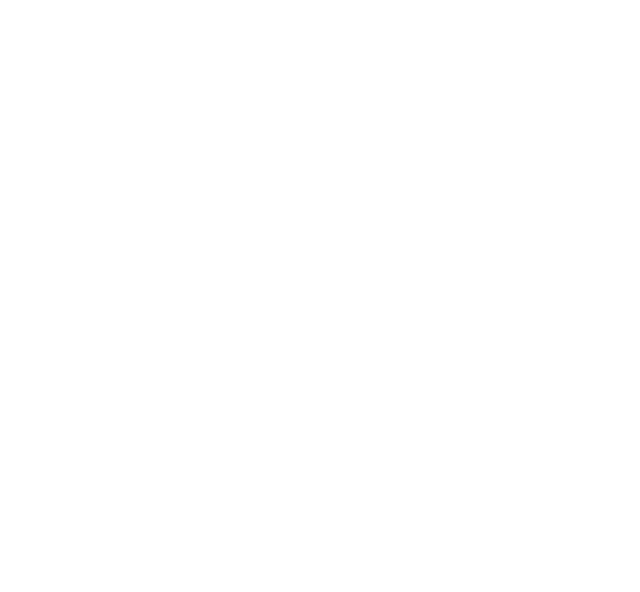
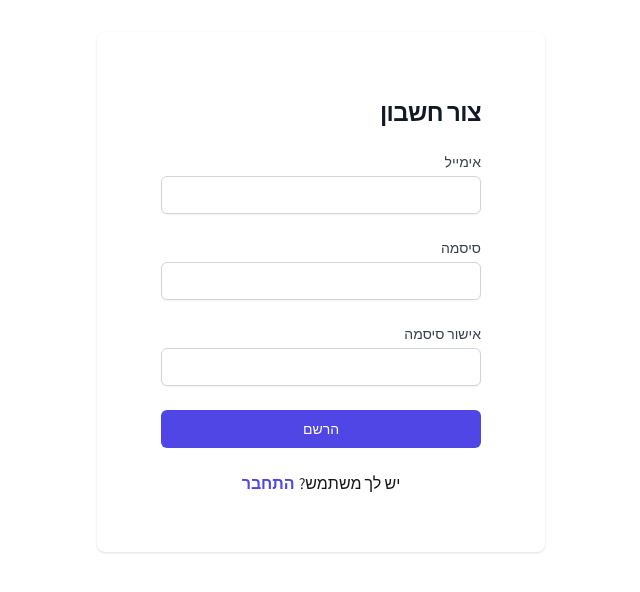
Before and after one commit to liorahron11/cook-up-web-project, a Next.js app in the folder cook-up/: page /register in a window 1280 px wide. Shown: the top 592 px of the page, without its empty margins (518-1158 px from the left). Built offline with nearby package versions, Linux system fonts and the light colour scheme.

Commit message:
feat(): add data handling to forms

```diff
--- /dev/null
+++ b/cook-up/src/app/components/confirm-button.tsx
@@ -0,0 +1,11 @@
+export default function ConfirmButton({children, label}: { children?: React.ReactNode, label: string}) {
+    return (<div>
+        <button type="submit"
+                className="group relative flex w-full justify-center rounded-md border border-transparent bg-indigo-600 px-4 py-2 text-sm font-medium text-white hover:bg-indigo-700 focus:outline-none focus:ring-2 focus:ring-indigo-500 focus:ring-offset-2 dark:bg-indigo-700 dark:border-transparent dark:hover:bg-indigo-600 dark:focus:ring-indigo-400 dark:focus:ring-offset-2 disabled:cursor-wait disabled:opacity-50">
+                        <span className="absolute inset-y-0 left-0 flex items-center pl-3">
+                            {children}
+                        </span>
+            {label}
+        </button>
+    </div>);
+}
--- a/cook-up/src/app/login/input.tsx
+++ b/cook-up/src/app/login/input.tsx
@@ -1,10 +1,12 @@
-import {HTMLInputTypeAttribute} from "react";
+"use client";
+
+import {ChangeEventHandler, HTMLInputTypeAttribute} from "react";
 export interface IInputProps {
     id: string;
     label: string;
     type: HTMLInputTypeAttribute;
     required: boolean;
-    value: string;
+    onChange: ChangeEventHandler<HTMLInputElement>
 }
 
 export default function Input({ inputProps }: { inputProps: IInputProps }) {
--- a/cook-up/src/app/login/login-button.tsx
+++ b/cook-up/src/app/login/login-button.tsx
@@ -1,7 +1,8 @@
+import ConfirmButton from "@/app/components/confirm-button";
+import React from "react";
+
 export default function LoginButton() {
-    return (<div>
-        <button type="submit"
-                className="group relative flex w-full justify-center rounded-md border border-transparent bg-indigo-600 px-4 py-2 text-sm font-medium text-white hover:bg-indigo-700 focus:outline-none focus:ring-2 focus:ring-indigo-500 focus:ring-offset-2 dark:bg-indigo-700 dark:border-transparent dark:hover:bg-indigo-600 dark:focus:ring-indigo-400 dark:focus:ring-offset-2 disabled:cursor-wait disabled:opacity-50">
+    return (<ConfirmButton label="התחבר">
                 <span className="absolute inset-y-0 left-0 flex items-center pl-3">
                     <svg className="h-5 w-5 text-indigo-500 group-hover:text-indigo-400"
                          xmlns="http://www.w3.org/2000/svg" viewBox="0 0 20 20" fill="currentColor"
@@ -11,7 +12,5 @@
                               clipRule="evenodd"></path>
                     </svg>
                 </span>
-            התחבר
-        </button>
-    </div>);
+            </ConfirmButton>);
 }
--- a/cook-up/src/app/login/login-card.tsx
+++ b/cook-up/src/app/login/login-card.tsx
@@ -1,3 +1,5 @@
+"use client";
+
 import Link from "next/link";
 import Card from "@/app/components/card";
 import Input, {IInputProps} from "@/app/login/input";
@@ -5,6 +7,32 @@
 import Divider from "@/app/login/divider";
 import GoogleLoginButton from "@/app/login/google-login-button";
 import Image from "next/image";
+import React, {useState} from "react";
+
+interface ILoginFormData {
+    email: string;
+    password: string;
+}
+
+export default function LoginCard() {
+    const [formData, setFormData] = useState<ILoginFormData>({
+        email: '',
+        password: '',
+    });
+
+    const handleChange = (e: React.ChangeEvent<HTMLInputElement | HTMLSelectElement>) => {
+        const { id, value } = e.target;
+        setFormData((prevData: ILoginFormData) => ({
+            ...prevData,
+            [id]: value
+        }));
+    };
+
+    const handleSubmit = (e: React.FormEvent) => {
+        e.preventDefault();
+        console.log('Form Data:', formData);
+        // Add your form submission logic here
+    };
 
     const inputs: IInputProps[] = [
         {
@@ -12,21 +40,20 @@
             label: "אימייל",
             type: "text",
             required: true,
-        value: ""
+            onChange: handleChange
         },
         {
             id: "password",
             label: "סיסמה",
             type: "password",
             required: true,
-        value: ""
+            onChange: handleChange
         }
     ];
 
-export default function LoginCard() {
     return (<Card>
                 <Image src="/chef.png" width={100} height={100} alt="CookUp"/>
-                <form className="space-y-6 mt-6">
+                <form className="space-y-6 mt-6" onSubmit={handleSubmit}>
                     {inputs.map((input: IInputProps) => <Input key={input.id} inputProps={input}></Input>)}
                     <LoginButton/>
                 </form>
--- a/cook-up/src/app/register/page.tsx
+++ b/cook-up/src/app/register/page.tsx
@@ -1,3 +1,76 @@
+"use client";
+
+import Card from "@/app/components/card";
+import Input, {IInputProps} from "@/app/login/input";
+import Link from "next/link";
+import RegisterButton from "@/app/register/register-button";
+import React, {useState} from "react";
+interface IRegisterFormData {
+    email: string;
+    password: string;
+    confirmPassword: string;
+}
+
 export default function Register() {
-    return (<div>Register</div>);
+    const [formData, setFormData] = useState<IRegisterFormData>({
+        email: '',
+        password: '',
+        confirmPassword: '',
+    });
+
+    const handleChange = (e: React.ChangeEvent<HTMLInputElement | HTMLSelectElement>) => {
+        const { id, value } = e.target;
+        setFormData((prevData: IRegisterFormData) => ({
+            ...prevData,
+            [id]: value
+        }));
+    };
+
+    const handleSubmit = (e: React.FormEvent) => {
+        e.preventDefault();
+        console.log('Form Data:', formData);
+        // Add your form submission logic here
+    };
+
+    const inputs: IInputProps[] = [
+        {
+            id: "email",
+            label: "אימייל",
+            type: "text",
+            required: true,
+            onChange: handleChange
+        },
+        {
+            id: "password",
+            label: "סיסמה",
+            type: "password",
+            required: true,
+            onChange: handleChange
+        },
+        {
+            id: "confirmPassword",
+            label: "אישור סיסמה",
+            type: "password",
+            required: true,
+            onChange: handleChange
+        }
+    ];
+
+    return (<Card>
+                <div className="p-6 space-y-4 md:space-y-6 sm:p-8">
+                    <h1 className="text-xl font-bold leading-tight tracking-tight text-gray-900 md:text-2xl dark:text-white">
+                        צור חשבון
+                    </h1>
+
+                    <form className="space-y-6 mt-6" onSubmit={handleSubmit}>
+                        {inputs.map((input: IInputProps) => <Input key={input.id} inputProps={input}></Input>)}
+                        <RegisterButton/>
+                    </form>
+                    <div className="m-auto mt-6 w-fit md:mt-8">
+                            <span className="m-auto ml-1 dark:text-gray-400">יש לך משתמש?
+                            </span>
+                        <Link className="font-semibold text-indigo-600 dark:text-indigo-100" href="/login">התחבר</Link>
+                    </div>
+                </div>
+            </Card>);
 }
--- /dev/null
+++ b/cook-up/src/app/register/register-button.tsx
@@ -0,0 +1,5 @@
+import ConfirmButton from "@/app/components/confirm-button";
+
+export default function RegisterButton() {
+    return (<ConfirmButton label="הרשם"/>);
+}
```
Lines whose indentation alone changed are shown as unchanged.
